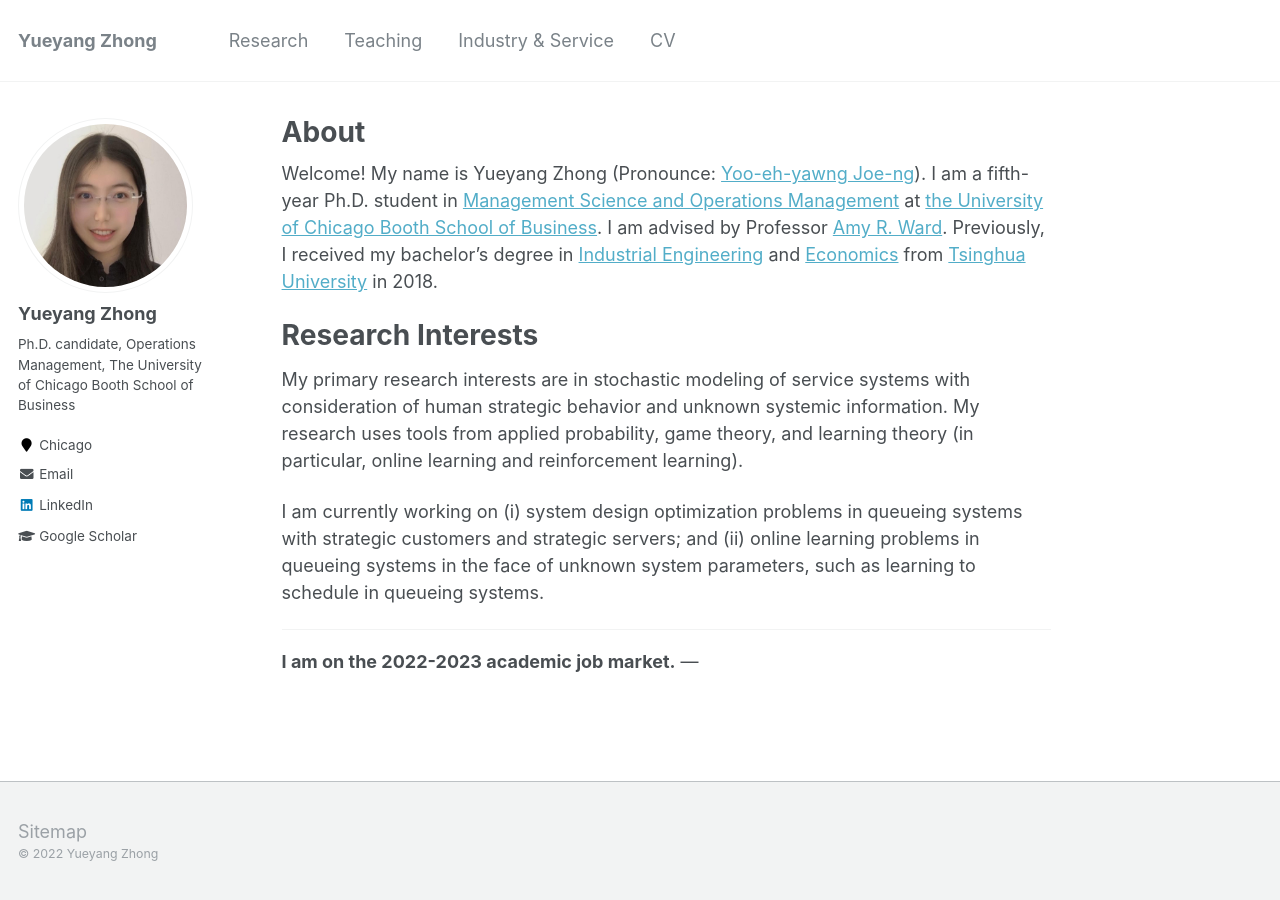
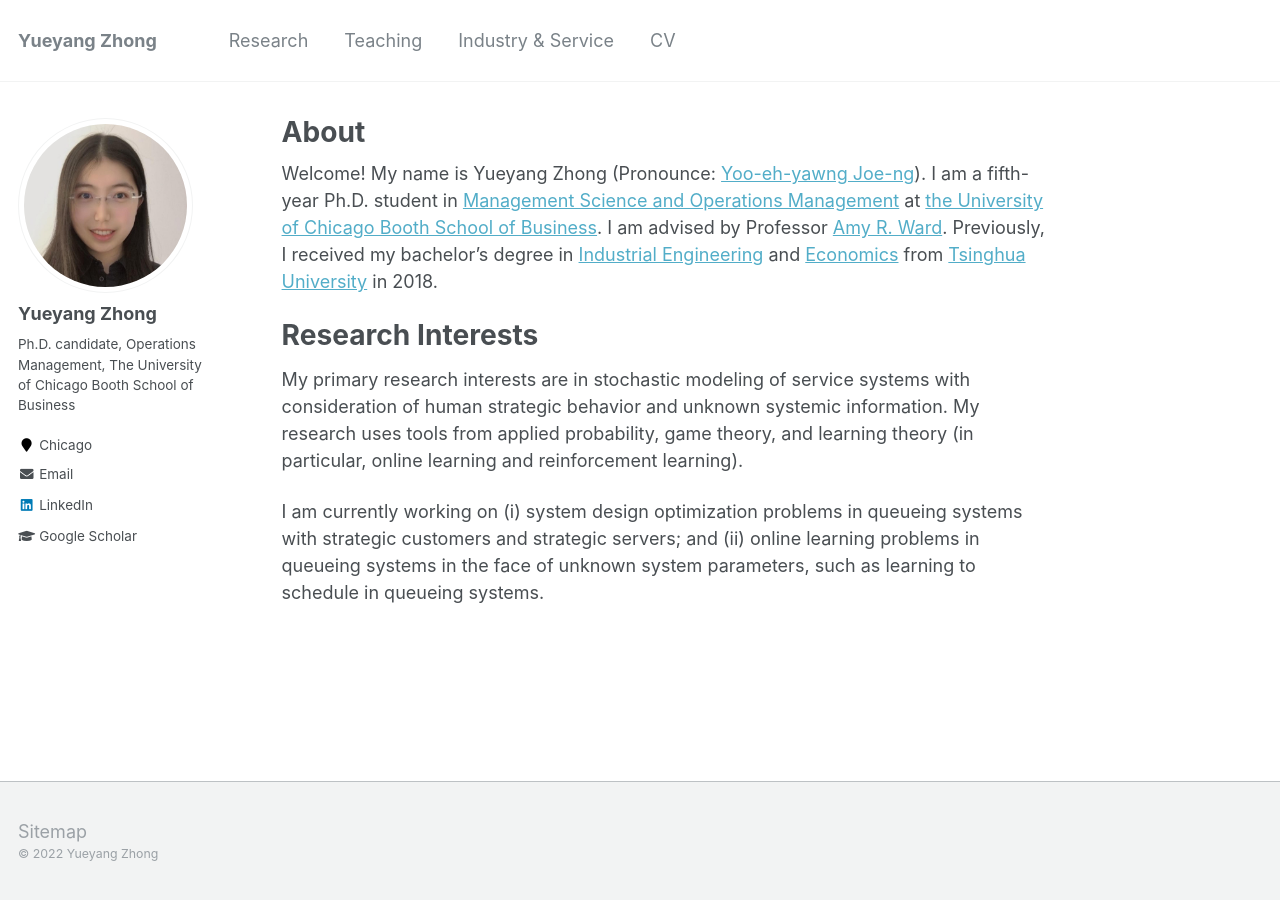
Before and after one commit to alicemengqi/site, a Jekyll site: the page built from _pages/about.md, in a window 1280 px wide. Built offline with Jekyll 4.4.1, drawn with Linux system fonts in a browser that asks for light colours.

Commit message:
Update about.md

```diff
--- a/_pages/about.md
+++ b/_pages/about.md
@@ -14,7 +14,3 @@ Welcome! My name is Yueyang Zhong (Pronounce: [Yoo-eh-yawng Joe-ng](https://tran
 My primary research interests are in stochastic modeling of service systems with consideration of human strategic behavior and unknown systemic information. My research uses tools from applied probability, game theory, and learning theory (in particular, online learning and reinforcement learning).
 
 I am currently working on (i) system design optimization problems in queueing systems with strategic customers and strategic servers; and (ii) online learning problems in queueing systems in the face of unknown system parameters, such as learning to schedule in queueing systems.
-
----
-**I am on the 2022-2023 academic job market.**
----
```
